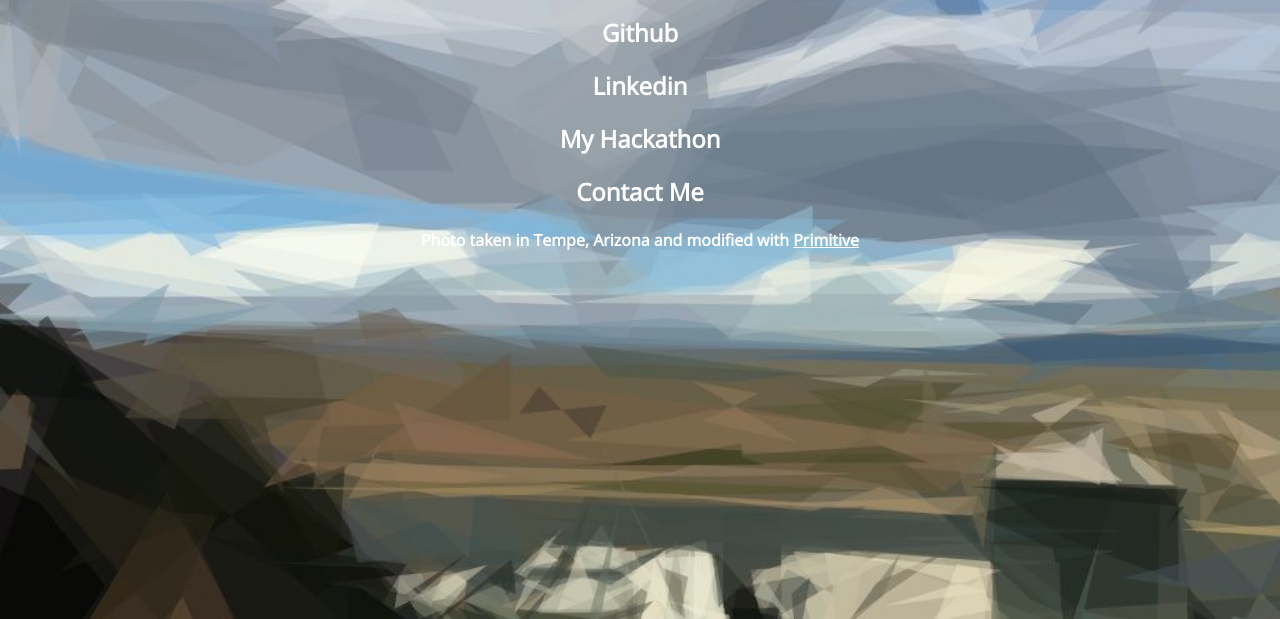
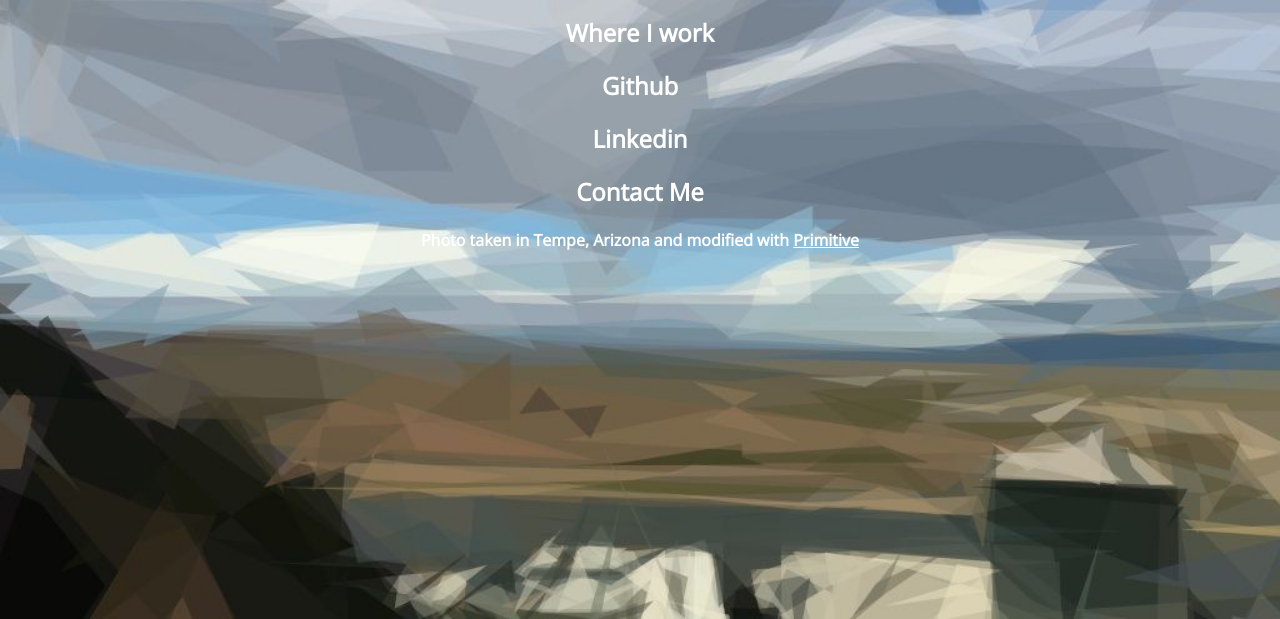
Before and after one commit to tforrest/tforrest.github.io, a plain HTML site: page index.html in a window 1280 px wide. Shown: the part 181-800 px from the top of the page. Drawn offline with nearby package versions, Linux system fonts and the light colour scheme.

Commit message:
update for 2018 adult life

```diff
--- a/index.html
+++ b/index.html
@@ -1,29 +1,44 @@
 <!DOCTYPE html>
 <html>
+
 <head>
 	<title>Thomas Forrest</title>
 	<link rel="icon" href="static/images/favicon.ico">
 	<link rel="stylesheet" type="text/css" href="static/styles.css">
 	<link href="https://fonts.googleapis.com/css?family=Open+Sans" rel="stylesheet">
 </head>
+
 <body class="text">
 	<h1>Thomas Forrest</h1>
 	<h2>Engineer - Hackathon Hacker - Entrepreneur</h2>
-		<h2><a class="no-underline" href="https://www.github.com/tforrest" target="_blank">Github</a></h2>
-		<h2><a class="no-underline" href="https://www.linkedin.com/in/thomas-forrest-2875a7b2/" target="_blank">Linkedin</a></h2>
-		<h2><a class="no-underline" href="https://www.swhacks.org" target="_blank">My Hackathon</a></h2>
-		<h2><a class="no-underline" href="mailto:taforrest1995@gmail.com?Subject=Hello" target="_top">Contact Me</a></h2>
+	<h2>
+		<a class="no-underline" href="https://www.stripe.com" target="_blank">Where I work</a>
+	</h2>
+	<h2>
+		<a class="no-underline" href="https://www.github.com/tforrest" target="_blank">Github</a>
+	</h2>
+	<h2>
+		<a class="no-underline" href="https://www.linkedin.com/in/thomas-forrest" target="_blank">Linkedin</a>
+	</h2>
+	<h2>
+		<a class="no-underline" href="mailto:taforrest1995@gmail.com?Subject=Hello" target="_top">Contact Me</a>
+	</h2>
 </body>
 <footer class="footer-tag">
-		<h4>Photo taken in Tempe, Arizona and modified with <a href="https://github.com/fogleman/primitive" target="_blank">Primitive</a></h4>
+	<h4>Photo taken in Tempe, Arizona and modified with
+		<a href="https://github.com/fogleman/primitive" target="_blank">Primitive</a>
+	</h4>
 </footer>
 <script>
-	(function(i,s,o,g,r,a,m){i['GoogleAnalyticsObject']=r;i[r]=i[r]||function(){
-	(i[r].q=i[r].q||[]).push(arguments)},i[r].l=1*new Date();a=s.createElement(o),
-	m=s.getElementsByTagName(o)[0];a.async=1;a.src=g;m.parentNode.insertBefore(a,m)
-	})(window,document,'script','https://www.google-analytics.com/analytics.js','ga');
+	(function (i, s, o, g, r, a, m) {
+		i['GoogleAnalyticsObject'] = r; i[r] = i[r] || function () {
+			(i[r].q = i[r].q || []).push(arguments)
+		}, i[r].l = 1 * new Date(); a = s.createElement(o),
+			m = s.getElementsByTagName(o)[0]; a.async = 1; a.src = g; m.parentNode.insertBefore(a, m)
+	})(window, document, 'script', 'https://www.google-analytics.com/analytics.js', 'ga');
 
 	ga('create', 'UA-93903600-1', 'auto');
 	ga('send', 'pageview');
 </script>
+
 </html>
```
Lines whose indentation alone changed are shown as unchanged.
